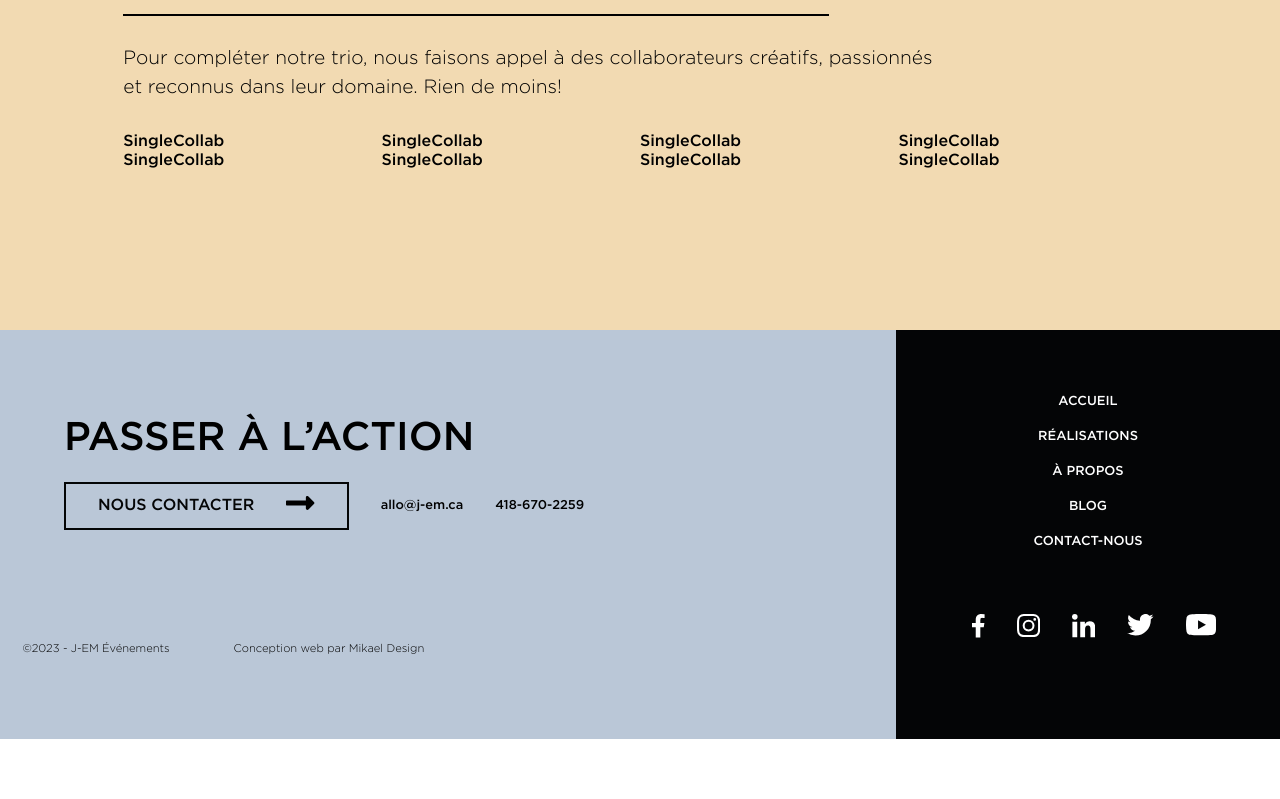
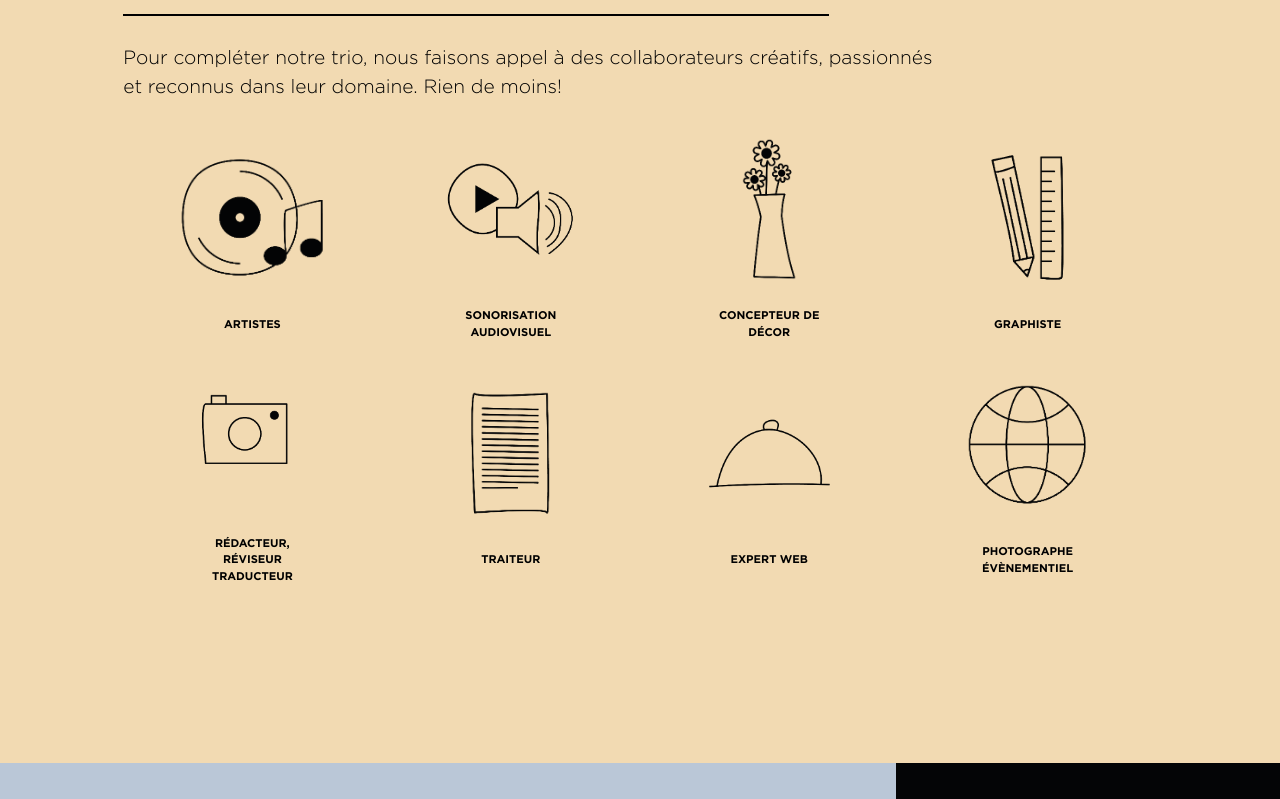
Before and after one commit to EarlPappi/j-em, a React (Create React App) app: page /a-propos in a window 1280 px wide. Shown: the part 3861-4660 px from the top of the page. Before the commit the page ends 4600 px from the top, so only its background shows below. Built offline with nearby package versions, Linux system fonts and the light colour scheme.

Commit message:
--commits: footer reconstructured

```diff
--- a/src/components/Apropos/SingleCollab.jsx
+++ b/src/components/Apropos/SingleCollab.jsx
@@ -1,8 +1,15 @@
 import React from 'react'
+import classes from './SingleCollab.module.css'
 
-function SingleCollab() {
+function SingleCollab({collab}) {
   return (
-    <div>SingleCollab</div>
+    <div className={ classes.collabCOn }>
+      <div>
+        <img src={ collab.img } alt="" width='100%'/>
+      </div>
+
+      <p>{ collab.title }</p>
+    </div>
   )
 }
 
--- a/src/components/Apropos/SingleCollab.module.css
+++ b/src/components/Apropos/SingleCollab.module.css
@@ -0,0 +1,14 @@
+.collabCOn{
+    display: flex;
+    flex-direction: column;
+    align-items: center;
+    justify-content: center;
+    width: 60%;
+    margin: 0 auto;
+}
+
+.collabCOn p{
+    font-size: .7em;
+    font-weight: 700;
+    text-align: center;
+}
--- a/src/components/footer/Footer.jsx
+++ b/src/components/footer/Footer.jsx
@@ -38,7 +38,7 @@ function Footer() {
 
 
           {/* Footer Tagline */}
-          <div className={classes.footerTagline}>
+          <div className={classes.footerTaglineD}>
             <p>©2023 - J-EM Événements</p>
             <p>Conception web par Mikael Design</p>
           </div>
--- a/src/components/footer/Footer.module.css
+++ b/src/components/footer/Footer.module.css
@@ -95,16 +95,24 @@
 }
 
 
-.footerTagline {
+.footerTaglineD {
     margin-top: 7em;
-    display: flex;
+    display: none;
     gap: 4em;
 }
 
-.footerTagline p {
+.footerTaglineD p {
     font-weight: 300;
     font-size: 0.7em;
 }
+
+@media (min-width: 1024px) {
+    .footerTaglineD{
+        display: flex;
+    }
+}
+
+
 
 .blackBgCon nav {
     display: flex;
@@ -125,7 +133,8 @@
 
 @media (min-width: 1024px) {
     .blackBgCon nav {
-        flex-direction: column
+        flex-direction: column;
+        align-items: flex-end;
     }
 }
 
```
